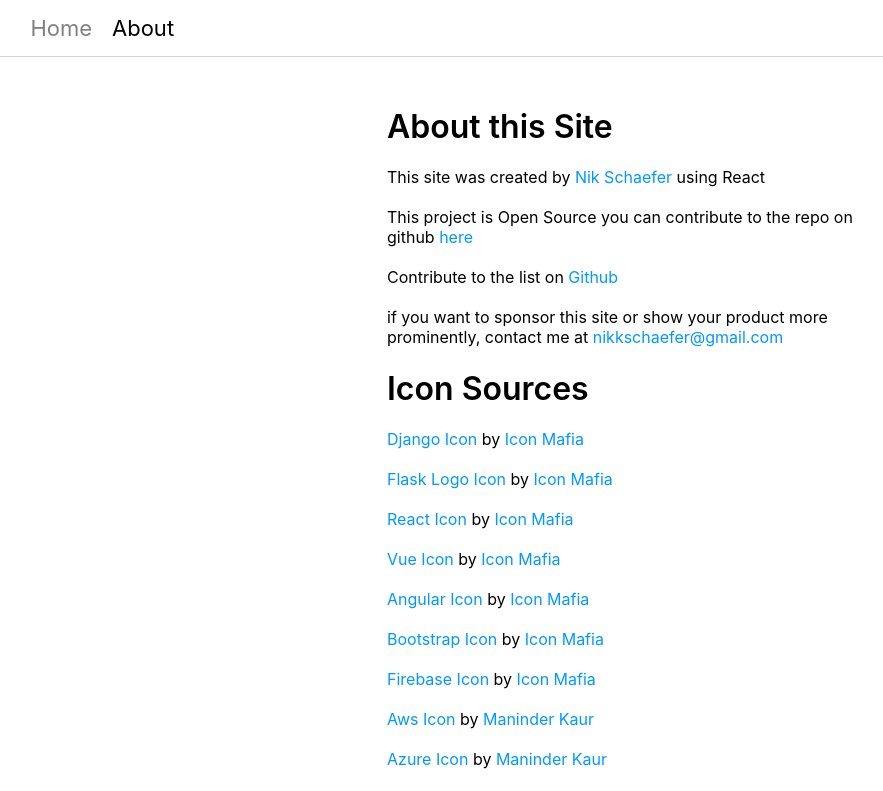
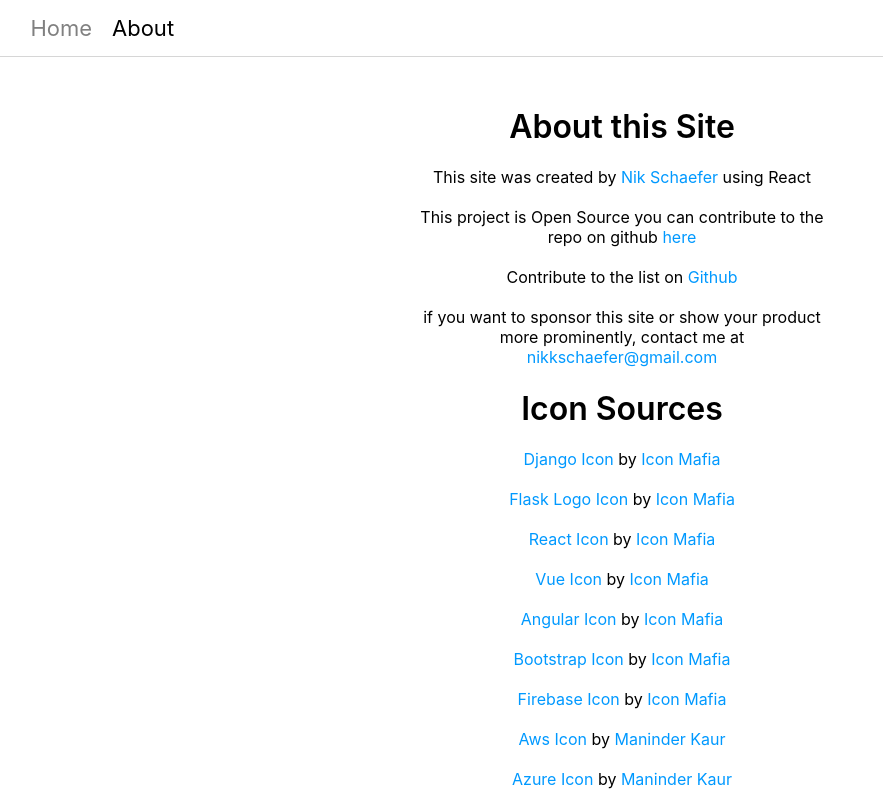
Before and after one commit to NikSchaefer/Web-Tools, a React (Create React App) app: page /about in a window 1280 px wide. Shown: the top 791 px of the page, without its empty margins (18-901 px from the left). Built offline with nearby package versions, Linux system fonts and the light colour scheme.

Commit message:
Optimization

```diff
--- a/src/App.css
+++ b/src/App.css
@@ -37,8 +37,7 @@
 .about-div {
     margin: auto;
     width: 90%;
-    max-width: 470px;
-    text-align: left;
+    max-width: 420px;
 }
 
 /*     Home      */
```
